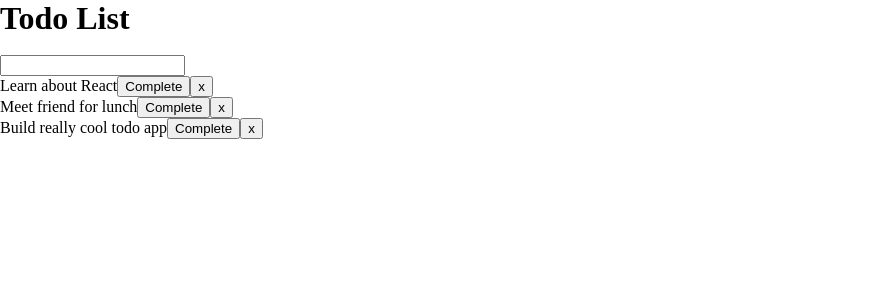
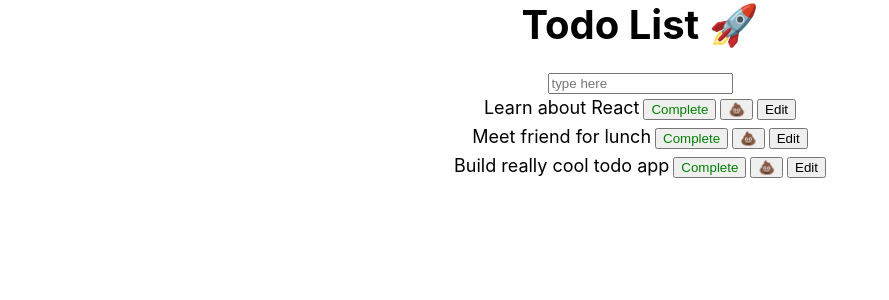
Before and after one commit to jasmith188/todo-list, a React (Create React App) app: page / in a window 1280 px wide. Shown: the top 300 px of the page, without its empty margins (0-889 px from the left). Built offline with nearby package versions, Linux system fonts and the light colour scheme; no server answers.

Commit message:
css master

```diff
--- a/src/App.css
+++ b/src/App.css
@@ -1,3 +1,30 @@
-.strike {
-    text-decoration: line-through;
- }
+.card {
+  text-align: center;
+  padding: 3px;
+  font-size: 18px;
+  font-family: -apple-system, BlinkMacSystemFont, 'Segoe UI', Roboto, Oxygen,
+    Ubuntu, Cantarell, 'Open Sans', 'Helvetica Neue', sans-serif;
+}
+
+.title {
+  font-size: 40px;
+  text-align: center;
+  font-family: -apple-system, BlinkMacSystemFont, 'Segoe UI', Roboto, Oxygen,
+    Ubuntu, Cantarell, 'Open Sans', 'Helvetica Neue', sans-serif;
+}
+
+.todoForm__input {
+  text-align: center;
+}
+
+.todo__button {
+  margin-left: 4px;
+}
+
+.todo__button__complete {
+  color: green;
+}
+
+.todo__button__delete {
+  color: red;
+}
--- a/src/App.js
+++ b/src/App.js
@@ -2,7 +2,7 @@ import React, { useState } from 'react';
 import RandomQuote from './RandomQuote';
 import Todo from './Todo';
 import TodoForm from './TodoForm';
-
+import './App.css'
 function App() {
   const [todos, setTodos] = useState([
     {
@@ -30,15 +30,27 @@ function App() {
     setTodos(newTodos);
   };
 
-  const removeTodo = index => {
+  const removeTodo = (index) => {
     const newTodos = [...todos];
     newTodos.splice(index, 1);
     setTodos(newTodos);
   };
 
+  const updateTodo = (index) => {
+    const newTodos = [...todos]
+  }
+
+  // const updateTodo = (todoId, newValue) => {
+  //   if (!newValue.todo || /^\s*$/.test(newValue.todo)) {
+  //     return;
+  //   }
+
+  //   setTodos(prev => prev.map(item => (item.id === todoId ? newValue : item)));
+  // };
+
   return (
     <div className="app">
-      <h1>Todo List</h1>
+      <h1 className='title' >Todo List 🚀  </h1>
       <RandomQuote />
       <br />
       <TodoForm addTodo={addTodo} />
@@ -50,6 +62,7 @@ function App() {
             todo={todo}
             completeTodo={completeTodo}
             removeTodo={removeTodo}
+            updateTodo={updateTodo}
           />
         ))}
       </div>
--- /dev/null
+++ b/src/RandomQuote.css
@@ -0,0 +1,16 @@
+
+
+.blockquote__quote {
+  text-align: center;
+  font-size: 24px;
+  font-weight: bold;
+  font-family: -apple-system, BlinkMacSystemFont, 'Segoe UI', Roboto, Oxygen,
+    Ubuntu, Cantarell, 'Open Sans', 'Helvetica Neue', sans-serif !important;
+}
+
+.blockquote__author {
+  text-align: right;
+  font-size: 20px;
+  font-style: italic;
+  font-weight: normal !important;
+}
--- a/src/RandomQuote.js
+++ b/src/RandomQuote.js
@@ -1,5 +1,6 @@
 import { useState, useEffect } from 'react';
 import Card from 'react-bootstrap/Card';
+import './RandomQuote.css'
 
 function RandomQuote() {
   const [quote, setQuote] = useState('');
@@ -24,10 +25,10 @@ function RandomQuote() {
   return (
     <div>
       <Card>
-        <Card.Body>
-          <blockquote className="blockquote mb-0">
+        <Card.Body className='blockquote'>
+          <blockquote className="blockquote__quote">
             <p>{quote}</p>
-            <footer className="blockquote-footer">
+            <footer className="blockquote__author">
               {author ? '-' + author : null}
             </footer>
           </blockquote>
--- a/src/Todo.js
+++ b/src/Todo.js
@@ -1,16 +1,36 @@
-import React from 'react'
+import React from 'react';
 
-const Todo = ({todo, index, completeTodo, removeTodo}) => {
-    return (
-        <div className="todo"
-        style={{ textDecoration: todo.isCompleted ? "line-through" : "" }} >
-            {todo.text}
+const Todo = ({ todo, index, completeTodo, removeTodo, updateTodo }) => {
+  return (
+    <div className="card">
+      <div
+        className="todo"
+        style={{
+          textDecoration: todo.isCompleted ? 'line-through' : '',
+          textDecorationColor: todo.isCompleted ? 'red' : '',
+          color: todo.isCompleted ? 'darkblue' : '',
+        }}
+      >
+        {todo.text}
 
-            <button onClick={() => completeTodo(index)}>Complete</button>
-            <button onClick={() => removeTodo(index)}>x</button>
+        <button
+          className="todo__button todo__button__complete "
+          onClick={() => completeTodo(index)}
+        >
+          Complete
+        </button>
+        <button
+          className="todo__button todo__button__delete"
+          onClick={() => removeTodo(index)}
+        >
+          💩
+        </button>
+        <button className="todo__button" onClick={(e) => updateTodo(index)}>
+          Edit
+        </button>
+      </div>
+    </div>
+  );
+};
 
-        </div>
-    )
-}
-
-export default Todo
+export default Todo;
--- a/src/TodoForm.js
+++ b/src/TodoForm.js
@@ -9,10 +9,15 @@ const TodoForm = ({ addTodo }) => {
     addTodo(value);
     setValue('');
   };
+
+  const handleChange = (e) => {
+    setValue(e.target.value);
+  };
   return (
-    <div>
+    <div className='todoForm__input' >
       <form onSubmit={handleSubmit}>
         <input
+          placeholder="type here"
           className="input"
           type="text"
           value={value}
```
Also changed, not shown: 1 other file (tests, documents, lock files or other folders).
